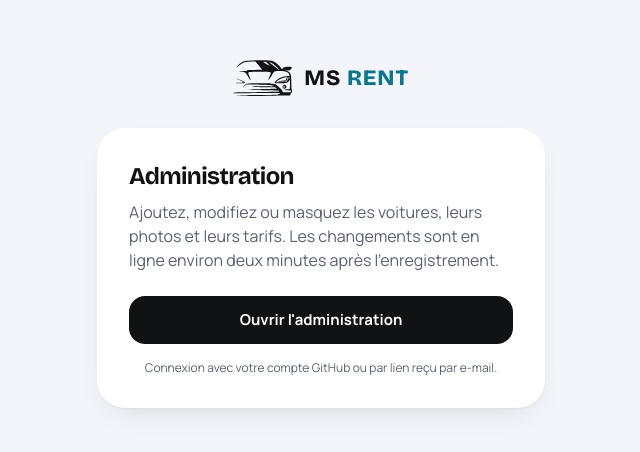
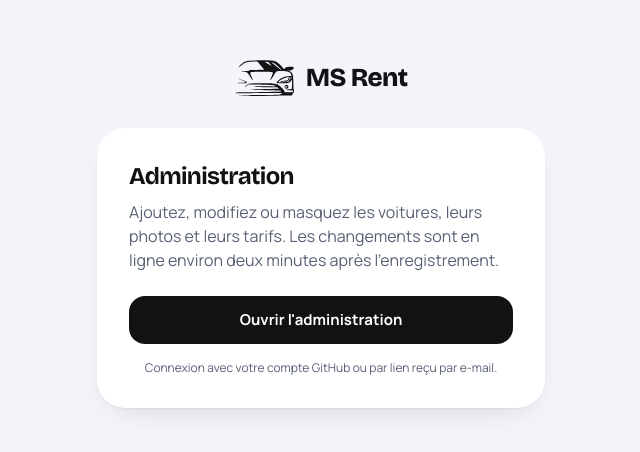
Before and after one commit to DarkoSpasenov/msrent, a Next.js app: page /admin in a window 1280 px wide. Shown: the part 166-618 px from the top of the page, without its empty margins (319-959 px from the left). Built offline with nearby package versions, Linux system fonts and the light colour scheme; no server answers.

Commit message:
Logo dans la police des titres
Co-Authored-By: Claude Opus 5.5 (1M context) <noreply@anthropic.com>
Claude-Session: https://claude.ai/code/session_014s19ZaXvYyLEr211U5PiEY

```diff
--- a/components/Logo.tsx
+++ b/components/Logo.tsx
@@ -1,12 +1,12 @@
 import { CarMark } from "@/components/CarMark";
 
-/** MS Rent logo: the car from the original logo, redrawn as a sharp vector, with the name. */
+/** MS Rent logo: the car from the original logo, redrawn as a sharp vector, with the name in the site's heading font. */
 export function Logo({ compact = false }: { compact?: boolean }) {
   return (
     <span className="inline-flex items-center gap-3" aria-label="MS Rent">
       <CarMark className="h-9 w-auto text-ink" />
-      <span className={`${compact ? "hidden sm:block" : "block"} font-display text-[22px] leading-none font-extrabold tracking-[0.04em] whitespace-nowrap text-ink`} aria-hidden="true">
-        MS <span className="text-brand-ink">RENT</span>
+      <span className={`${compact ? "hidden sm:block" : "block"} font-display text-[26px] leading-none font-extrabold tracking-[-0.025em] whitespace-nowrap text-ink`} aria-hidden="true">
+        MS Rent
       </span>
     </span>
   );
```
